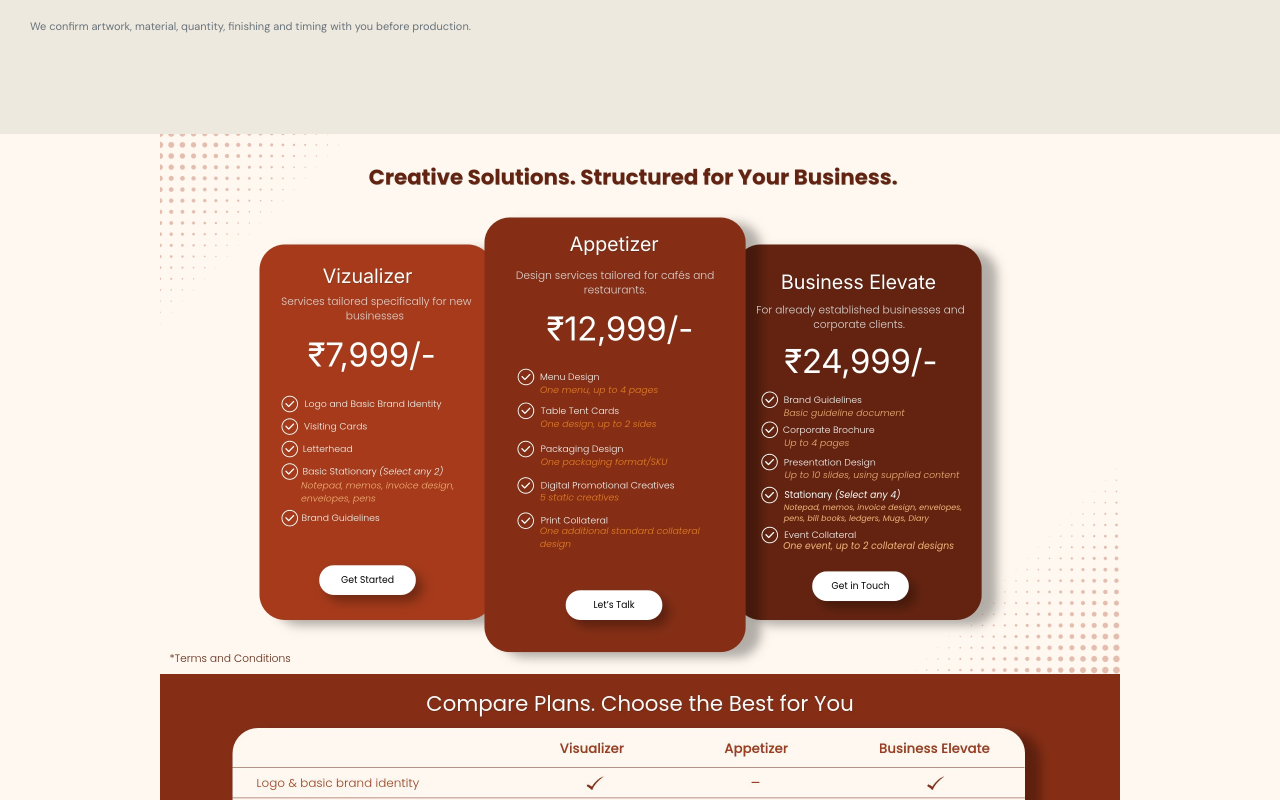
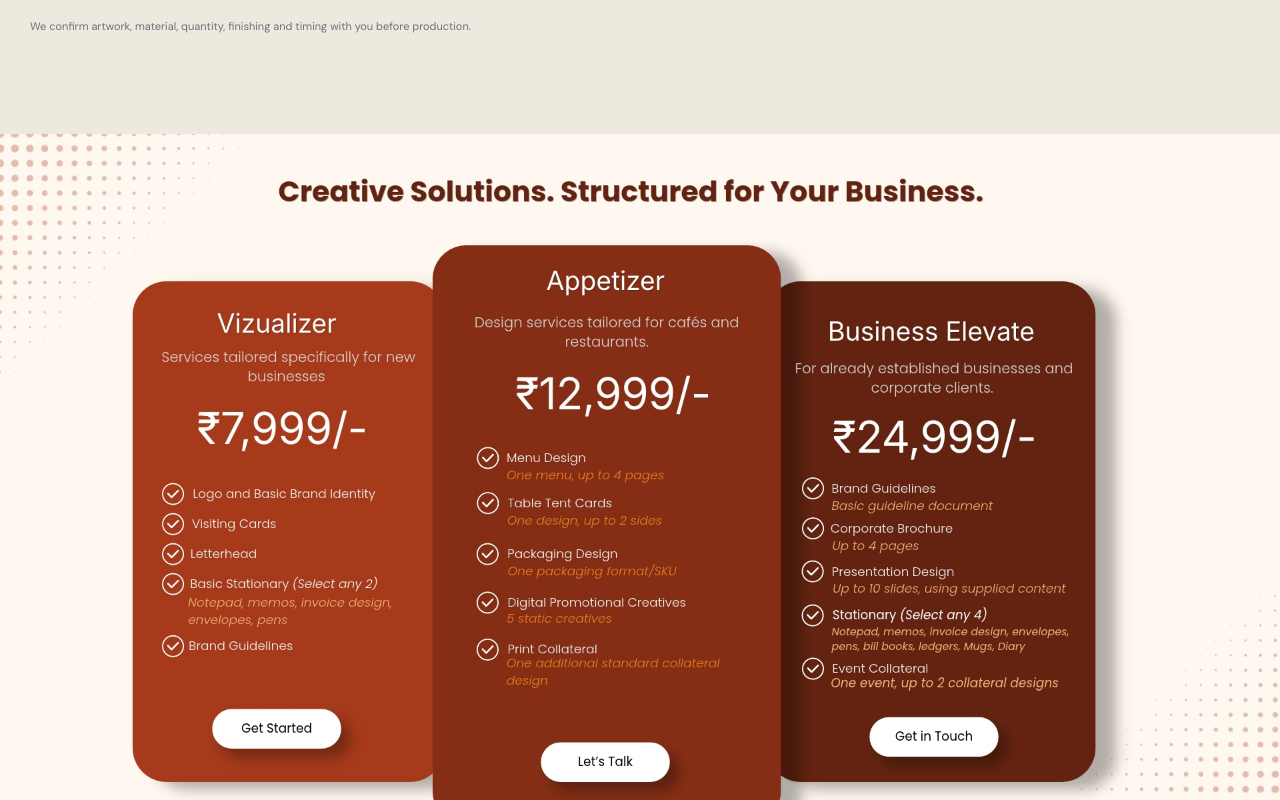
Before and after one commit to isacanugrehgambhir-afk/graphicoinnovative, a plain HTML site: page index.html in a window 1280 px wide. Shown: the part 6640-7440 px from the top of the page. Drawn offline with nearby package versions, Linux system fonts and the light colour scheme.

Commit message:
Tune package section display size

```diff
--- a/index.html
+++ b/index.html
@@ -139,7 +139,7 @@
     .package-footnote { margin:25px 0 0; display:flex; justify-content:space-between; align-items:center; gap:18px; color:var(--muted); font-size:12px; line-height:1.55; }
     .package-footnote a { color:var(--red); font-weight:700; white-space:nowrap; text-underline-offset:3px; }
     .packages, .package-comparison { padding:0; background:#fff8f0; }
-    .package-artwork { position:relative; width:min(100%,960px); margin:0 auto; line-height:0; }
+    .package-artwork { position:relative; width:min(100%,1280px); margin:0 auto; line-height:0; }
     .package-artwork img { display:block; width:100%; height:auto; }
     .package-terms-hotspot { position:absolute; left:1%; bottom:1.1%; width:16%; height:4.2%; min-height:24px; border-radius:3px; cursor:pointer; }
     .package-terms-hotspot:focus-visible { outline:3px solid #174a5b; outline-offset:2px; background:rgba(255,255,255,.35); }
```
